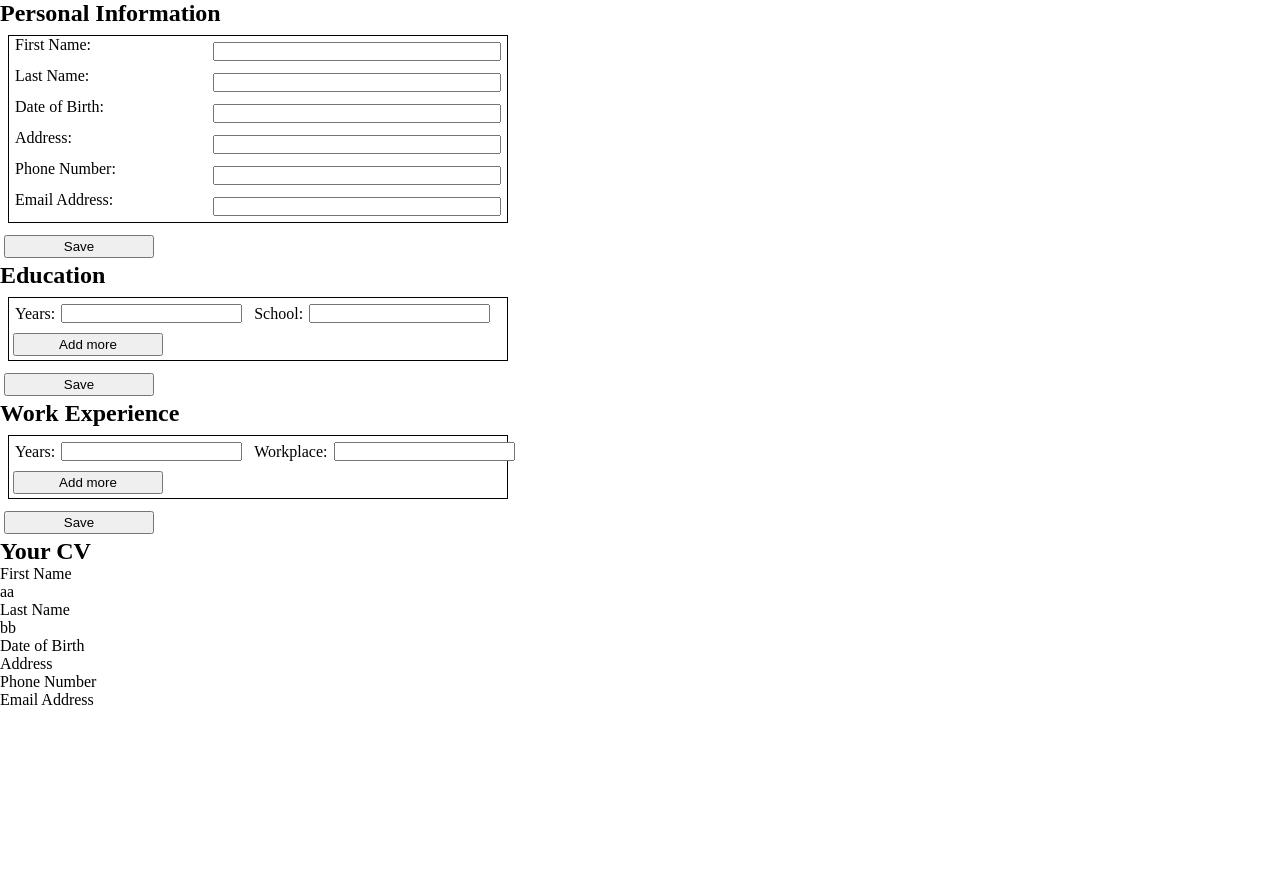
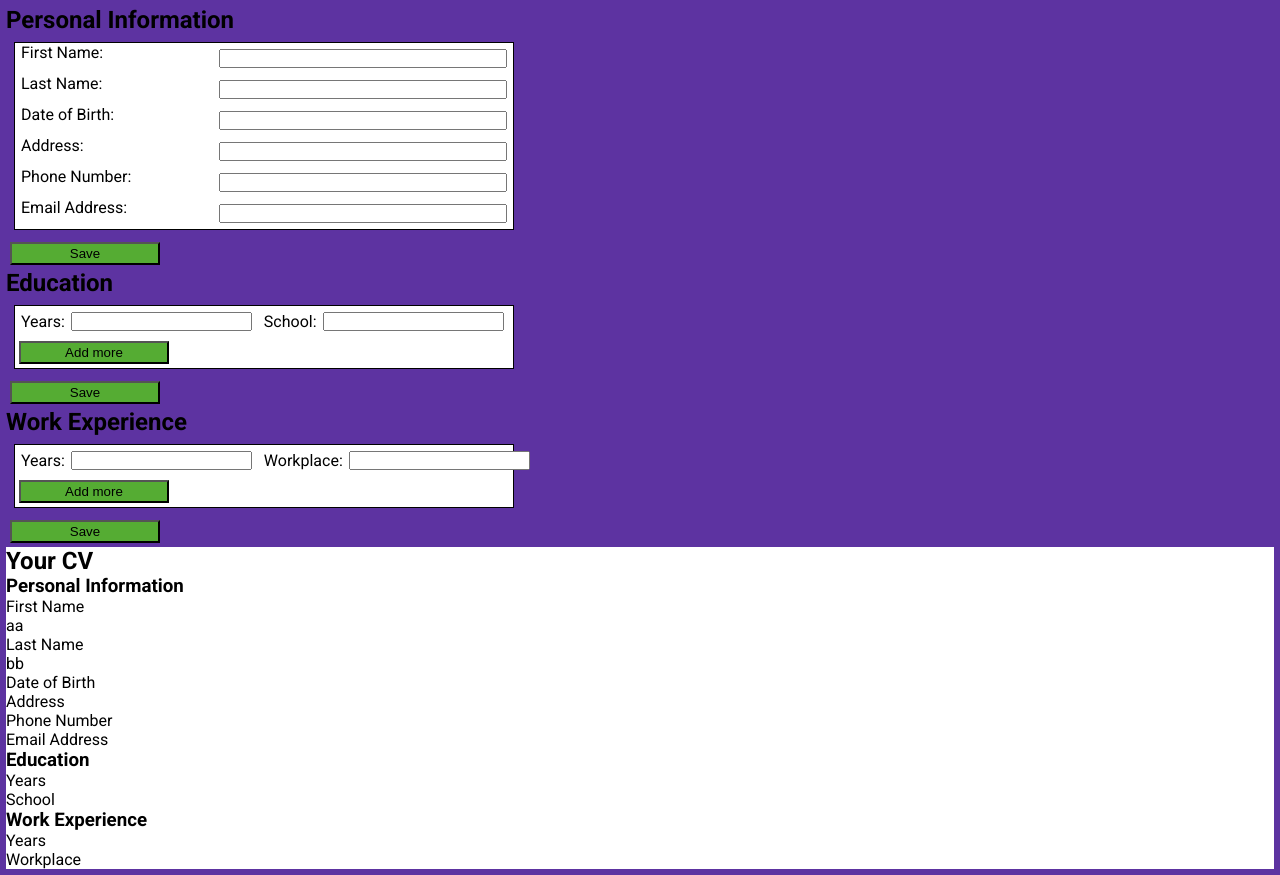
Before and after one commit to Shannqa/cv-app, a React (Vite) app: page / in a window 1280 px wide. Before the commit the page ends 800 px from the top, so only its background shows below. Built offline with nearby package versions, Linux system fonts and the light colour scheme.

Commit message:
More changes

```diff
--- a/src/components/App.jsx
+++ b/src/components/App.jsx
@@ -77,12 +77,17 @@ function App() {
     }));
   }
 
-  const handleEducationData = (id, e) => {
+  const handleEducationData = (id, e, type) => {
     setEducationData(educationData.map(item => {
-      if (item.id === id) {
+      if (item.id === id && type === "years") {
         return {
           ...item,
-          value: e.target.value,
+          valueYears: e.target.value,
+        };
+      } else if (item.id === id && type === "exp") {
+        return {
+          ...item,
+          valueSchool: e.target.value,
         };
       } else {
         return item;
@@ -95,7 +100,7 @@ function App() {
       if (item.id === id) {
         return {
           ...item,
-          value: e.target.value,
+          valueYears: e.target.value,
         };
       } else {
         return item;
@@ -140,7 +145,7 @@ function App() {
       <PersonalInfo data={personalData} handler={handlePersonalData}/>
       <Education data={educationData} handler={handleEducationData} handlerAdd={handleEducationAdd}/>
       <WorkExperience data={experienceData} handler={handleExperienceData} handlerAdd={handleExperienceAdd}/>
-      <FinishedCV personal={personalData}/>
+      <FinishedCV personal={personalData} education={educationData} experience={experienceData}/>
     </>
   )
 }
--- a/src/components/Education.jsx
+++ b/src/components/Education.jsx
@@ -10,12 +10,14 @@ function Education( { data, handler, handlerAdd } ) {
           {data.map(item => (
             <div key={item.id} className="section">
             <Input
+              id={item.id + "y"}
               label={item.labelYears}
-              onChange={e => {handler(item.id, e)}}
+              onChange={e => {handler(item.id, e, "years")}}
             />
             <Input
+              id={item.id + "e"}
               label={item.labelSchool}
-              onChange={e => {handler(item.id, e)}}
+              onChange={e => {handler(item.id, e, "exp")}}
             />
           </div>
         ))}
--- a/src/components/FinishedCV.jsx
+++ b/src/components/FinishedCV.jsx
@@ -1,16 +1,50 @@
 import { useState } from "react";
 
-function FinishedCV( { personal } ) {
+function FinishedCV( { personal, education, experience } ) {
   console.log(personal);
   return(
-    <>
-    <h2>Your CV</h2>
-    {personal.map(item => (
-      <div key={item.id}>
-        <div>{item.label}</div>
-        <div>{item.value}</div>
+    <div className="finished">
+      <h2>Your CV</h2>
+      <div>
+        <h3>Personal Information</h3>
+        {personal.map(item => (
+          <div key={item.id}>
+            <div>{item.label}</div>
+            <div>{item.value}</div>
+          </div>
+        ))}
       </div>
-    ))}</>
+      <div>
+        <h3>Education</h3>
+        {education.map(item => (
+          <div key={item.id}>
+            <div>
+              <div>{item.labelYears}</div>
+              <div>{item.valueYears}</div>
+            </div>
+            <div>
+              <div>{item.labelSchool}</div>
+              <div>{item.valueSchool}</div>
+            </div>
+          </div>
+        ))}
+      </div>
+      <div>
+        <h3>Work Experience</h3>
+        {experience.map(item => (
+          <div key={item.id}>
+          <div>
+            <div>{item.labelYears}</div>
+            <div>{item.valueYears}</div>
+          </div>
+          <div>
+            <div>{item.labelWork}</div>
+            <div>{item.valueWork}</div>
+          </div>
+        </div>
+      ))}
+      </div>
+    </div>
   )
 }
 
--- a/src/components/Input.jsx
+++ b/src/components/Input.jsx
@@ -2,9 +2,9 @@ function Input( {id, label, type, value, onChange} ) {
 
   return(
     <>
-      <label htmlFor={id}>{label}:</label>
+    <label htmlFor={id}>{label}:</label>
       <input id={id} type={type} value={value} onChange={onChange}></input>
-    </>
+      </>
   )
 }
 
--- a/src/components/PersonalInfo.jsx
+++ b/src/components/PersonalInfo.jsx
@@ -12,6 +12,7 @@ function PersonalInfo( { data, handler } ) {
         {data.map(item => (
           <Input
             key={item.id}
+            id={item.id}
             label={item.label}
             onChange={e => {handler(item.id, e)}}
           />
--- a/src/components/WorkExperience.jsx
+++ b/src/components/WorkExperience.jsx
@@ -10,10 +10,12 @@ function WorkExperience( { data, handler, handlerAdd } ) {
         {data.map(item => (
                     <div key={item.id} className="section">
                     <Input
+                      id={item.id + "y"}
                       label={item.labelYears}
                       onChange={e => {handler(item.id, e)}}
                     />
                     <Input
+                      id={item.id + "e"}
                       label={item.labelWork}
                       onChange={e => {handler(item.id, e)}}
                     />
--- a/src/styles/App.css
+++ b/src/styles/App.css
@@ -1,13 +1,22 @@
+@import url('https://fonts.googleapis.com/css2?family=Roboto:wght@400;700&display=swap');
+
 * {
   box-sizing: border-box;
   margin: 0;
   padding: 0;
 }
 
+body {
+  font-family: 'Roboto', sans-serif;
+  margin: 6px;
+  background-color: #5d33a1;
+}
+
 .form {
   margin: 8px;
   border: 1px black solid;
   width: 500px;
+  background-color: white;
 }
 
 #personal-form .fields {
@@ -27,9 +36,14 @@ form button {
   width: 150px;
   margin: 4px;
   padding: 2px 6px;
+  background-color: #55ac33;
 }
 
 .fields .section {
   display: flex;
   align-items: center;
 }
+
+.finished {
+  background-color: white;
+}
```
